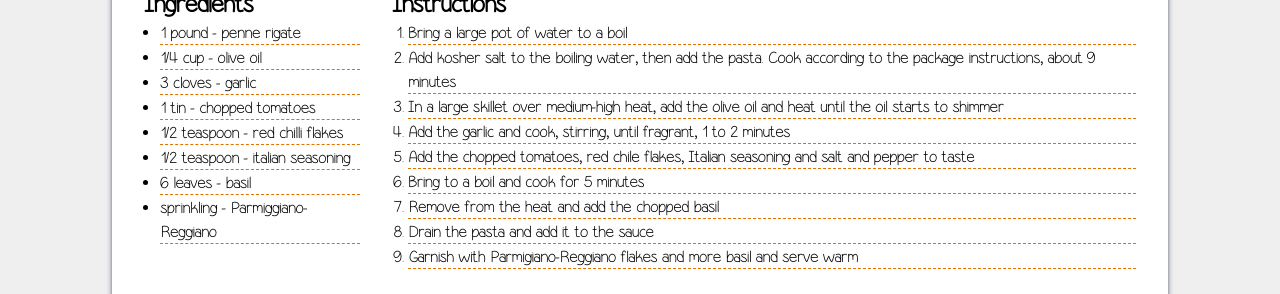
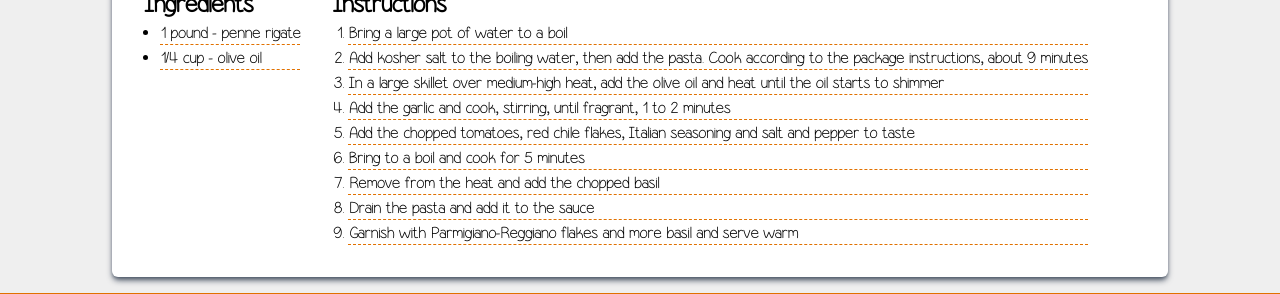
Before and after one commit to PeeOops/chef-express, a React (Vite) app: page /meals/1 in a window 1280 px wide. Shown: the part 480-774 px from the top of the page. Built offline with nearby package versions, Linux system fonts and the light colour scheme; no server answers.

Commit message:
Added ingredients and measurements logic

```diff
--- a/src/pages/FoodDetails.jsx
+++ b/src/pages/FoodDetails.jsx
@@ -11,6 +11,8 @@ const FoodDetails = () => {
     const { id } = useParams();
     const [loading, setLoading] = useState(true)
     const [mealDetails, setMealDetails] = useState([]);
+    const [ingredients, setIngredients] = useState([]);
+    const [measurements, setMeasurements] = useState([]);
 
     useEffect(() => {
         window.scrollTo(0, 0);
@@ -23,14 +25,36 @@ const FoodDetails = () => {
                 }
                 const data = await response.json();
                 setMealDetails(data.meals[0]);
+
             } catch (error) {
                 console.error("Fetch error:", error);
             } finally {
                 setLoading(false);
             }
         };
+
+        // Ingredients
+        const ingredientsArray = [];
+        for(let i = 1; i <= 20; i++){
+            const listOfIngredients = mealDetails["strIngredient" + i];
+            if(listOfIngredients && listOfIngredients.trim() !== ""){
+                ingredientsArray.push(listOfIngredients.trim());
+            }
+        }
+
+        // Measurements
+        const measurementsArray = [];
+        for (let i = 1; i <= 20; i++){
+            const listOfMeasurements = mealDetails["strMeasure" + i];
+            if(listOfMeasurements && listOfMeasurements.trim() !== ""){
+                measurementsArray.push(listOfMeasurements.trim());
+            }
+        }
+
+        setMeasurements(measurementsArray);
+        setIngredients(ingredientsArray);
         fetchMealDetails();
-    }, [id]);
+    }, [id, mealDetails]);
 
     return(
         <>
@@ -67,12 +91,6 @@ const FoodDetails = () => {
                         <ul className="pl-4 text-md list-disc">
                             <li className="border-b-1 border-dashed border-amber-600">1 pound - penne rigate</li>
                             <li className="border-b-1 border-dashed border-amber-600">1/4 cup - olive oil</li>
-                            <li className="border-b-1 border-dashed border-amber-600">3 cloves - garlic</li>
-                            <li className="border-b-1 border-dashed border-amber-600">1 tin - chopped tomatoes</li>
-                            <li className="border-b-1 border-dashed border-amber-600">1/2 teaspoon - red chilli flakes</li>
-                            <li className="border-b-1 border-dashed border-amber-600">1/2 teaspoon - italian seasoning</li>
-                            <li className="border-b-1 border-dashed border-amber-600">6 leaves - basil</li>
-                            <li className="border-b-1 border-dashed border-amber-600">sprinkling - Parmiggiano-Reggiano</li>
                         </ul>
                     </div>
                     <div className="flex flex-col">
```
